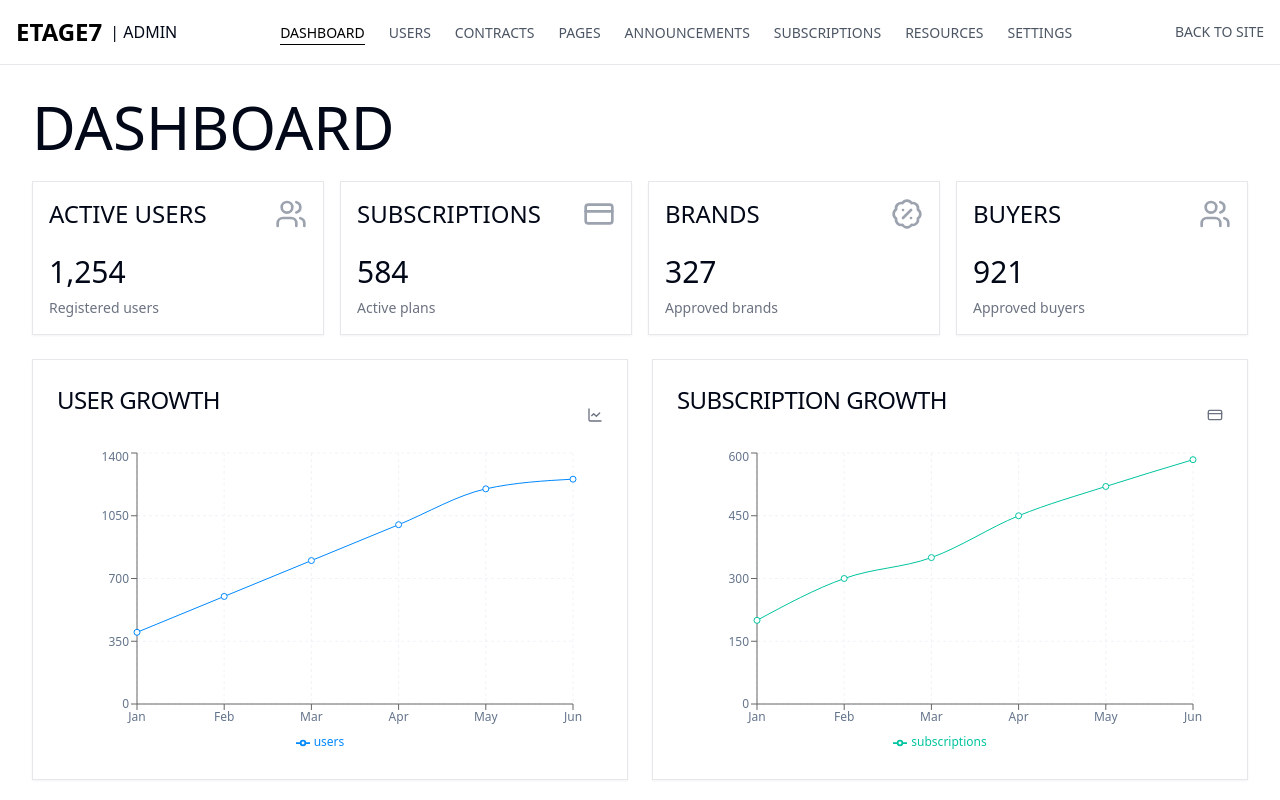
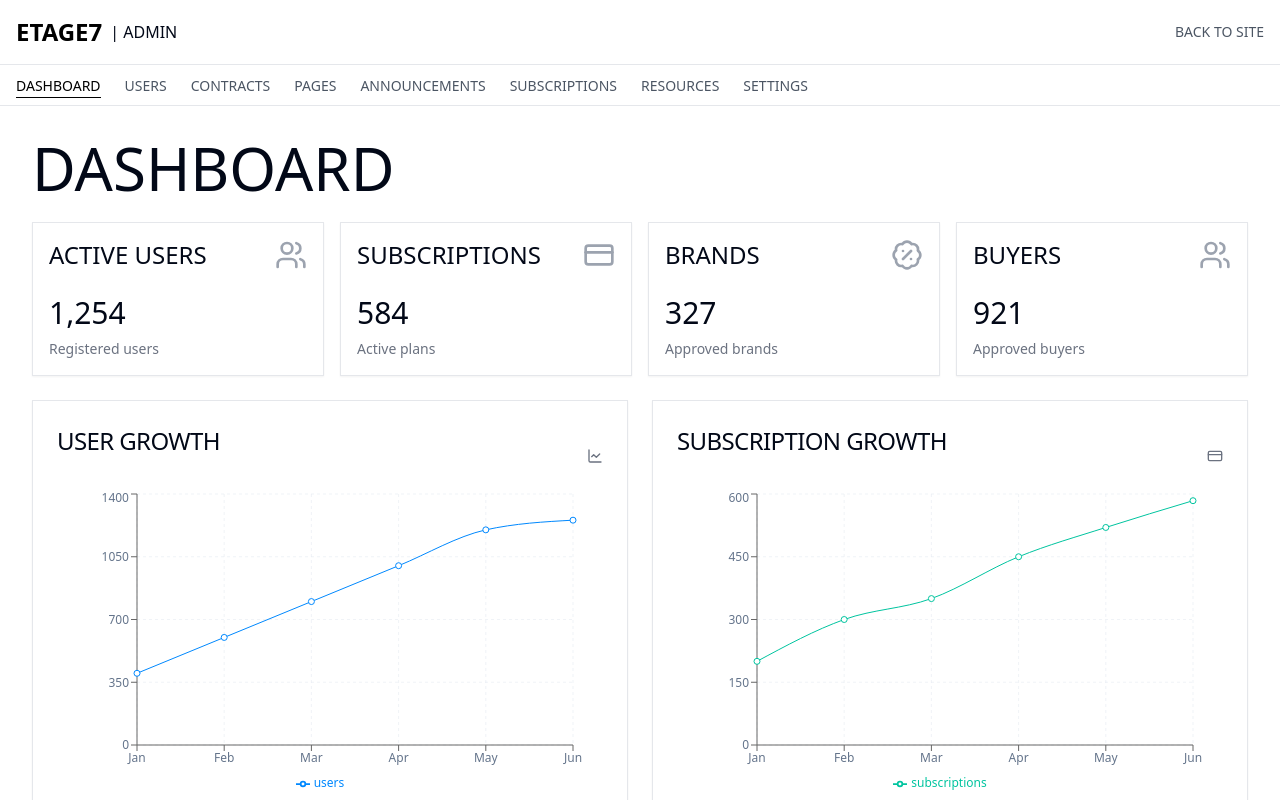
Before and after one commit to dingdong1009/etage7-test-76, a React (Vite) app: page /admin in a window 1280 px wide. Shown: the top 800 px of the page. Built offline with nearby package versions, Linux system fonts and the light colour scheme.

Commit message:
Refactor: Move navigation menu
Move the navigation menu below the header bar while preserving its styling and structure.

```diff
--- a/src/components/admin/AdminHeader.tsx
+++ b/src/components/admin/AdminHeader.tsx
@@ -27,7 +27,7 @@ const AdminHeader = () => {
   };
 
   return (
-    <header className="sticky top-0 left-0 right-0 z-40 bg-white border-b border-gray-200">
+    <header className="sticky top-0 left-0 right-0 z-40 bg-white">
       <div className="max-w-full px-4 flex justify-between items-center h-16">
         <div className="flex items-center gap-2">
         <Link to="/" className="text-black text-2xl font-bold uppercase">ETAGE7</Link> | ADMIN
@@ -42,8 +42,17 @@ const AdminHeader = () => {
           <Menu size={24} />
         </button>
 
-        {/* Desktop Navigation */}
-        <nav className="hidden md:block">
+        {/* User options on desktop */}
+        <div className="hidden md:flex items-center space-x-4">
+          <Link to="/" className="text-gray-600 hover:text-black text-sm">
+            BACK TO SITE
+          </Link>
+        </div>
+      </div>
+
+      {/* Desktop Navigation - Moved below the header bar */}
+      <nav className="hidden md:block border-b border-t border-gray-200 bg-white">
+        <div className="max-w-full px-4 py-2">
           <ul className="flex space-x-6">
             {menuItems.map((item) => (
               <li key={item.name}>
@@ -63,15 +72,8 @@ const AdminHeader = () => {
               </li>
             ))}
           </ul>
-        </nav>
-
-        {/* User options on desktop */}
-        <div className="hidden md:flex items-center space-x-4">
-          <Link to="/" className="text-gray-600 hover:text-black text-sm">
-            BACK TO SITE
-          </Link>
         </div>
-      </div>
+      </nav>
 
       {/* Mobile Menu */}
       {isMenuOpen && (
```
